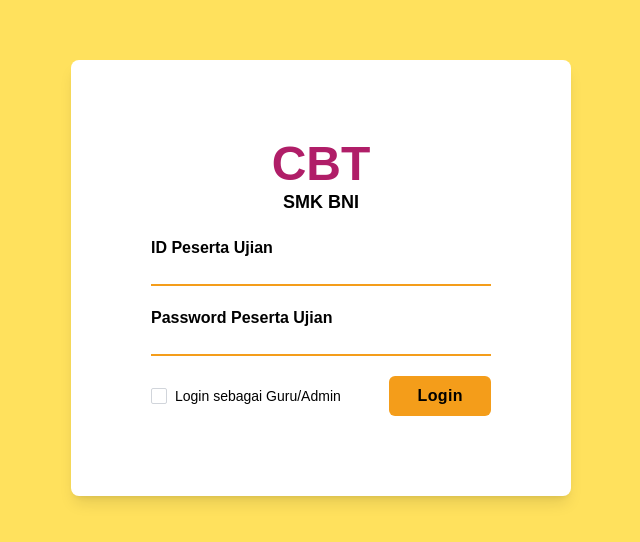
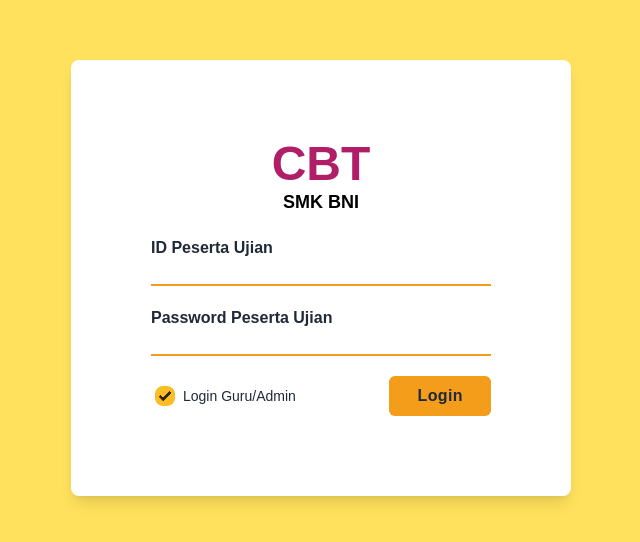
Before and after one commit to Yaelahfelix/cbt-smkbni, a Next.js app: page /login in a window 1280 px wide. Shown: the part 122-664 px from the top of the page, without its empty margins (319-959 px from the left). Built offline with nearby package versions, Linux system fonts and the light colour scheme; a web font is replaced by a local one.

Commit message:
ui component dan modal konfirmasi mulai ujian

```diff
--- a/components/Info/RulesSection.js
+++ b/components/Info/RulesSection.js
@@ -1,10 +1,10 @@
 import { ArrowLeftCircleIcon } from "@heroicons/react/24/solid";
 import React, { use } from "react";
-import { FullScreen} from "react-full-screen";
+import { FullScreen } from "react-full-screen";
+import StartModal from "../Modal.js/StartModal";
 import Rules from "./Rules";
 
-function RulesSection({fullScreen}) {
-
+function RulesSection({ fullScreen, screen2 }) {
   return (
     <FullScreen
       handle={fullScreen}
@@ -51,6 +51,8 @@
             nobis. Quae facere unde culpa ipsam nobis inventore velit,
             accusantium vel distinctio doloribus.
           </Rules>
+
+          {fullScreen.active && <StartModal fullScreen={screen2} />}
         </section>
       </section>
     </FullScreen>
--- /dev/null
+++ b/components/Modal.js/StartModal.js
@@ -0,0 +1,30 @@
+import React from "react";
+
+function StartModal({fullScreen}) {
+  return (
+    <>
+      <label htmlFor="my-modal" className="btn btn-warning">
+        Mulai Ujian
+      </label>
+      <input type="checkbox" id="my-modal" className="modal-toggle" />
+      <div className="modal">
+        <div className="modal-box">
+          <h3 className="font-bold text-lg">Anda akan memulai ujian ini!</h3>
+          <p className="py-4">
+            Ketika anda sudah memulai, anda tidak diperbolehkan keluar dari halaman ujian jika tidak anda akan <b>dikeluarkan dari ujian</b> ini.
+          </p>
+          <div className="modal-action">
+             <label htmlFor="my-modal" className="btn btn-error">
+           Batalkan
+            </label>
+            <label htmlFor="my-modal" className="btn btn-warning" onClick={fullScreen.enter}>
+              Mulai
+            </label>
+          </div>
+        </div>
+      </div>
+    </>
+  );
+}
+
+export default StartModal;
--- /dev/null
+++ b/components/Navigation/UjianNav.js
@@ -0,0 +1,21 @@
+import { UserCircleIcon } from '@heroicons/react/24/solid'
+import React from 'react'
+
+function UjianNav() {
+  return (
+
+      <nav className="flex justify-between items-center px-5 py-5 md:px-10 bg-pallete-light-yellow shadow-md sticky top-0 z-10">
+        <div className="flex items-center gap-1">
+          <UserCircleIcon className="w-7 md:w-10 text-pallete-red brightness-75" />
+          <div>
+            <h3 className="text-sm md:text-base text-pallete-red brightness-75 font-semibold -mb-1">
+              Ferdinand Felix
+            </h3>
+            <h3 className="text-xs md:text-sm text-pallete-red brightness-75">Siswa</h3>
+          </div>
+        </div>
+      </nav>
+  )
+}
+
+export default UjianNav
--- /dev/null
+++ b/components/Ujian/PilihanGanda.js
@@ -0,0 +1,12 @@
+import React from 'react'
+
+function PilihanGanda({children}) {
+  return (
+    <div className='flex gap-2 items-start'>
+        <input type="radio" name="1" id="1" className='radio radio-error w-5 h-5 ' />
+        <label className='leading-tight'>{children}</label>
+    </div>
+  )
+}
+
+export default PilihanGanda
--- /dev/null
+++ b/components/Ujian/Soal.js
@@ -0,0 +1,24 @@
+import React, { useState } from "react";
+import PilihanGanda from "./PilihanGanda";
+
+function Soal() {
+
+
+  return (
+    <div className="tracking-wider text-sm relative bg-white px-5 py-7 rounded-lg border shadow-md">
+        <h4 className="absolute -top-3 -left-3 font-bold bg-pallete-red text-white px-3 py-1 rounded-full">1</h4>
+      <p className="mb-5">
+        Lorem ipsum dolor sit amet consectetur adipisicing elit. Maiores
+        obcaecati alias provident.
+      </p>
+      <ul className="flex flex-col gap-2">
+      <PilihanGanda>Sumatera</PilihanGanda>
+      <PilihanGanda>Di ujung kulon deket papua jauh indonesia</PilihanGanda>
+      <PilihanGanda>Lorem ipsum dolor sit amet, consectetur adipisicing elit. Corporis quis nam exercitationem eveniet ea aspernatur?</PilihanGanda>
+      <PilihanGanda>Indonesia</PilihanGanda>
+      </ul>
+    </div>
+  );
+}
+
+export default Soal;
--- /dev/null
+++ b/components/Ujian/Ujian.js
@@ -0,0 +1,25 @@
+import React from "react";
+import { FullScreen } from "react-full-screen";
+import UjianNav from "../Navigation/UjianNav";
+import Soal from "./Soal";
+
+function Ujian({ fullScreen }) {
+  return (
+    <>
+      <FullScreen handle={fullScreen} className="bg-slate-100">
+        {fullScreen.active && (
+          <section>
+            <UjianNav />
+            <section className=" mx-5 my-16 flex flex-col gap-5">
+              <Soal />
+              <Soal />
+              <Soal />
+            </section>
+          </section>
+        )}
+      </FullScreen>
+    </>
+  );
+}
+
+export default Ujian;
--- a/package.json
+++ b/package.json
@@ -10,6 +10,7 @@
   },
   "dependencies": {
     "@heroicons/react": "^2.0.13",
+    "daisyui": "^2.46.0",
     "eslint": "8.29.0",
     "eslint-config-next": "13.0.6",
     "next": "13.0.6",
--- a/pages/login.js
+++ b/pages/login.js
@@ -42,22 +42,23 @@
           </div>
           <div className="flex w-full items-center justify-between flex-row-reverse">
             <YellowBtn>Login</YellowBtn>
-            <div className="flex justify-center items-center gap-2">
+
+            <div className="form-control">
+              <label className="cursor-pointer flex gap-2 label">
                 <input
-                id="loginGuru"
                   type="checkbox"
+                  checked
+                  className="checkbox checkbox-warning w-5 h-5"
                   onChange={handleChange}
                   value={loginGuru}
-                className="form-check-input appearance-none h-4 w-4 border border-gray-300 rounded-sm bg-white checked:bg-pallete-yellow checked:border-pallete-yellow focus:outline-none transition duration-200 my-1 align-top bg-no-repeat bg-center bg-contain float-left cursor-pointer"
                 />
-
-              <label
-                for="loginGuru"
+                <span
+                  className="label-text text-xs sm:text-sm"
                   style={{ userSelect: "none" }}
                   onCopy={(e) => e.preventDefault()}
-                className="text-xs sm:text-sm"
                 >
-                Login sebagai Guru/Admin
+                 Login Guru/Admin
+                </span>
               </label>
             </div>
           </div>
--- a/pages/ujian/[id].js
+++ b/pages/ujian/[id].js
@@ -5,9 +5,11 @@
 import InfoUjian from "../../components/Info/InfoUjian";
 import RulesSection from "../../components/Info/RulesSection";
 import { useFullScreenHandle } from "react-full-screen";
+import Ujian from "../../components/Ujian/Ujian";
 
 function UjianDetail() {
-  const fullScreen = useFullScreenHandle();
+  const screen1 = useFullScreenHandle();
+  const screen2 = useFullScreenHandle();
   return (
     <main className="font-satoshi">
       <Nav />
@@ -17,11 +19,12 @@
         <section className="mx-auto w-full md:w-8/12 lg:w-6/12 flex flex-col gap-5">
           <InfoUjian />
 
-          <YellowBtn addClass="w-full" onClick={fullScreen.enter}>
+          <YellowBtn addClass="w-full" onClick={screen1.enter}>
             Mulai Ujian
           </YellowBtn>
 
-          <RulesSection fullScreen={fullScreen}/>
+          <RulesSection fullScreen={screen1} screen2= {screen2} />
+          <Ujian fullScreen={screen2} />
         </section>
       </section>
     </main>
--- a/tailwind.config.js
+++ b/tailwind.config.js
@@ -11,10 +11,10 @@
         "pallete-red": "#DC3535",
         "pallete-purple": "#B01E68",
       },
-      fontFamily:{
-        "satoshi": ["Satoshi","sans-serif"]
-      }
+      fontFamily: {
+        satoshi: ["Satoshi", "sans-serif"],
+      },
     },
   },
-  plugins: [],
+  plugins: [require("daisyui")],
 };
```
Also changed, not shown: 1 other file (tests, documents, lock files or other folders). Lines whose indentation alone changed are shown as unchanged.
